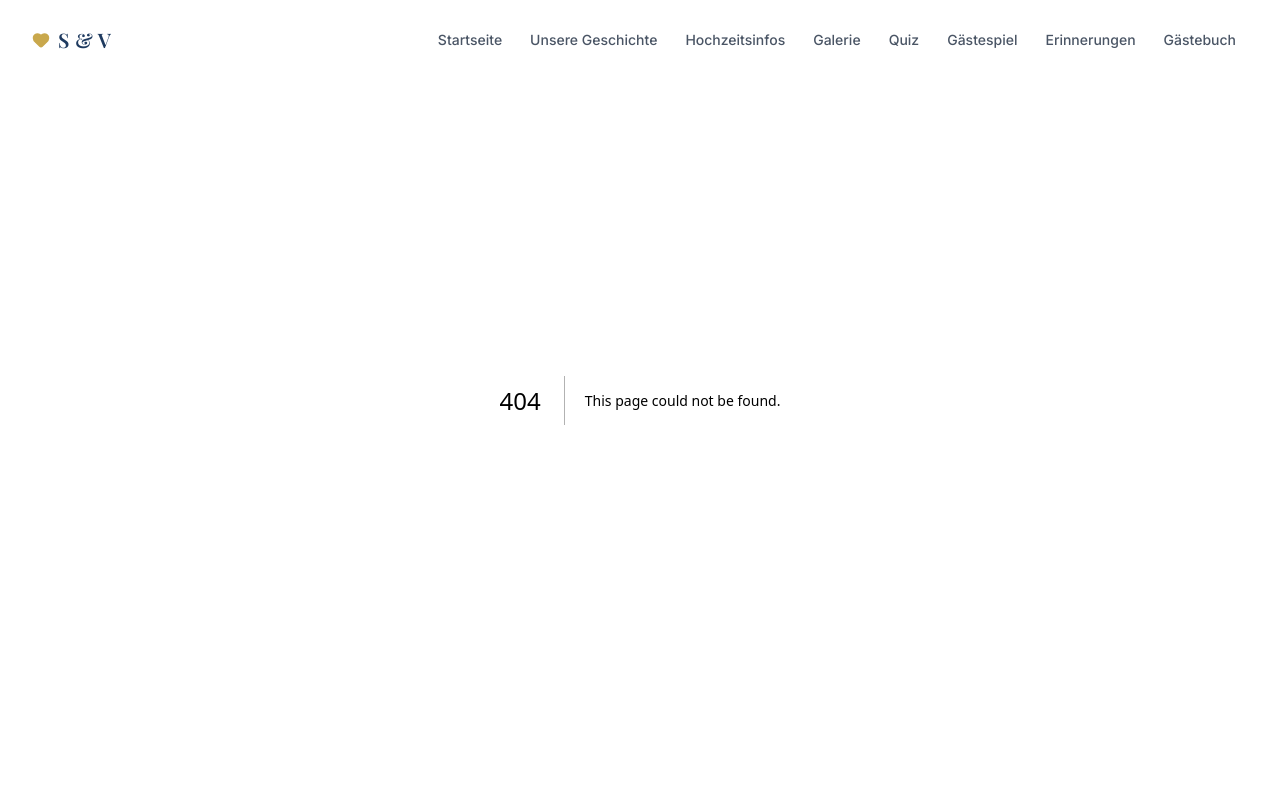
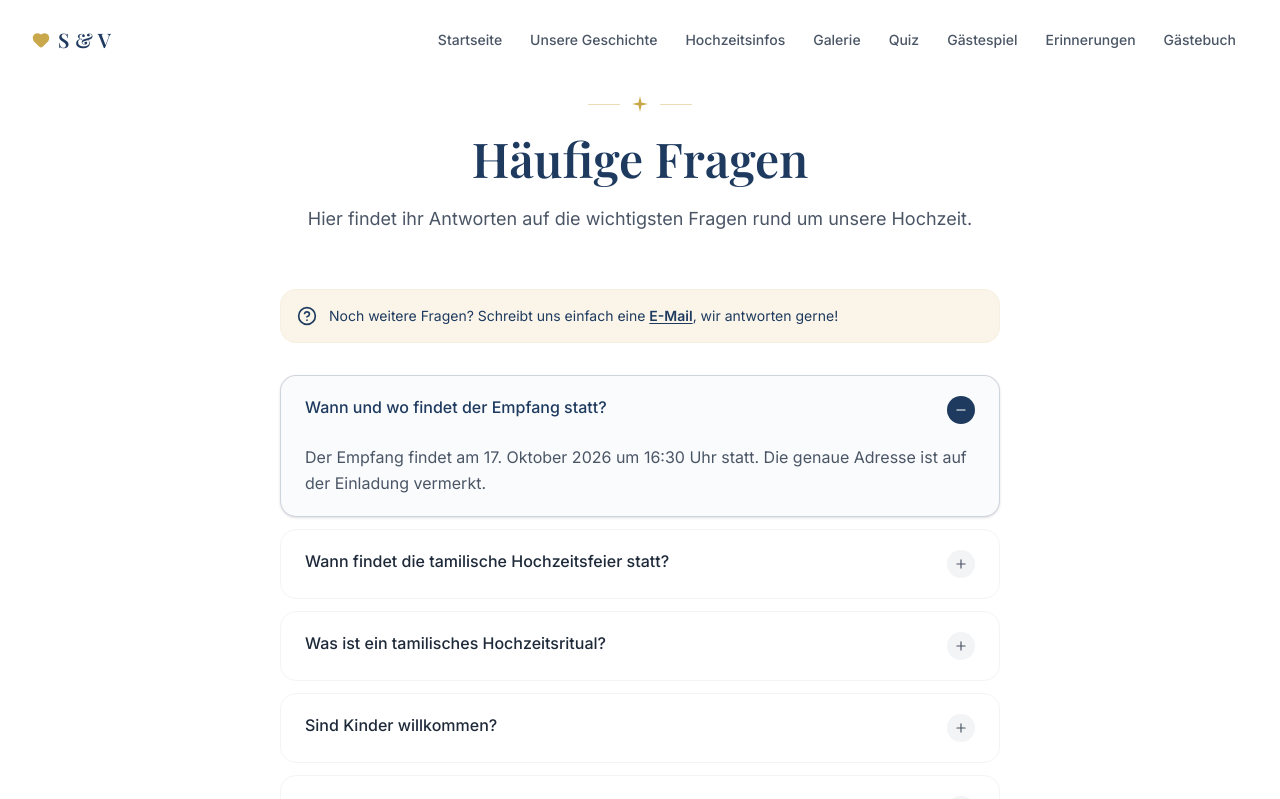
Before and after one commit to kowrithv/saru_vinith_wedding, a Next.js app: page /faq in a window 1280 px wide. Before the commit this address had no page. Shown: the top 799 px of the page. Built offline with nearby package versions, Linux system fonts and the light colour scheme.

Commit message:
Add FAQ page with accordion
Co-Authored-By: Claude Sonnet 5 <noreply@anthropic.com>

```diff
--- /dev/null
+++ b/src/app/faq/page.tsx
@@ -0,0 +1,96 @@
+'use client'
+
+import { useState } from 'react'
+import { Plus, Minus, HelpCircle } from 'lucide-react'
+import SectionTitle from '@/components/ui/SectionTitle'
+import { faqItems } from '@/lib/faq-content'
+import { cn } from '@/lib/utils'
+
+interface AccordionItemProps {
+  question: string
+  answer: string
+  isOpen: boolean
+  onToggle: () => void
+}
+
+function AccordionItem({ question, answer, isOpen, onToggle }: AccordionItemProps) {
+  return (
+    <div
+      className={cn(
+        'rounded-2xl border overflow-hidden',
+        isOpen ? 'border-dark-blue/20 bg-dark-blue/[0.02] shadow-sm' : 'border-gray-100 bg-white'
+      )}
+    >
+      <button
+        onClick={onToggle}
+        className="w-full text-left px-6 py-5 flex items-start justify-between gap-4"
+        aria-expanded={isOpen}
+      >
+        <span
+          className={cn(
+            'font-medium text-sm md:text-base leading-snug',
+            isOpen ? 'text-dark-blue' : 'text-gray-800'
+          )}
+        >
+          {question}
+        </span>
+        <span
+          className={cn(
+            'w-7 h-7 rounded-full flex items-center justify-center flex-shrink-0',
+            isOpen ? 'bg-dark-blue' : 'bg-gray-100'
+          )}
+        >
+          {isOpen ? <Minus size={14} className="text-white" /> : <Plus size={14} className="text-gray-600" />}
+        </span>
+      </button>
+
+      {isOpen && (
+        <div className="px-6 pb-5">
+          <p className="text-sm md:text-base text-gray-600 leading-relaxed">{answer}</p>
+        </div>
+      )}
+    </div>
+  )
+}
+
+export default function FAQPage() {
+  const [openId, setOpenId] = useState<string | null>(faqItems[0]?.id ?? null)
+
+  const handleToggle = (id: string) => {
+    setOpenId((prev) => (prev === id ? null : id))
+  }
+
+  return (
+    <div className="pt-24 pb-16">
+      <div className="max-w-3xl mx-auto px-4 sm:px-6">
+        <SectionTitle
+          title="Häufige Fragen"
+          subtitle="Hier findet ihr Antworten auf die wichtigsten Fragen rund um unsere Hochzeit."
+        />
+
+        <div className="flex items-center gap-3 bg-champagne/40 rounded-2xl p-4 mb-8 border border-champagne-dark/20">
+          <HelpCircle size={20} className="text-dark-blue flex-shrink-0" />
+          <p className="text-sm text-dark-blue">
+            Noch weitere Fragen? Schreibt uns einfach eine{' '}
+            <a href="mailto:hallo@saru-vinith.de" className="font-semibold underline underline-offset-2">
+              E-Mail
+            </a>
+            , wir antworten gerne!
+          </p>
+        </div>
+
+        <div className="space-y-3">
+          {faqItems.map((item) => (
+            <AccordionItem
+              key={item.id}
+              question={item.question}
+              answer={item.answer}
+              isOpen={openId === item.id}
+              onToggle={() => handleToggle(item.id)}
+            />
+          ))}
+        </div>
+      </div>
+    </div>
+  )
+}
--- /dev/null
+++ b/src/lib/faq-content.ts
@@ -0,0 +1,38 @@
+export interface FAQItem {
+  id: string
+  question: string
+  answer: string
+}
+
+export const faqItems: FAQItem[] = [
+  {
+    id: '1',
+    question: 'Wann und wo findet der Empfang statt?',
+    answer:
+      'Der Empfang findet am 17. Oktober 2026 um 16:30 Uhr statt. Die genaue Adresse ist auf der Einladung vermerkt.',
+  },
+  {
+    id: '2',
+    question: 'Wann findet die tamilische Hochzeitsfeier statt?',
+    answer:
+      'Die traditionelle tamilische Hochzeitsfeier ist für 2027 geplant. Das genaue Datum werden wir rechtzeitig auf dieser Website und per persönlicher Einladung bekanntgeben.',
+  },
+  {
+    id: '3',
+    question: 'Was ist ein tamilisches Hochzeitsritual?',
+    answer:
+      'Eine tamilische Hochzeit ist eine farbenfrohe, mehrstündige Zeremonie mit vielen Ritualen, Musik und Tanz. Die Braut trägt einen prächtigen roten Sari, und es gibt besondere Zeremonien wie das Anlegen des Thaali (Heiratskette). Gäste können traditionelle Kleidung oder festliche westliche Kleidung tragen.',
+  },
+  {
+    id: '4',
+    question: 'Sind Kinder willkommen?',
+    answer:
+      'Kinder sind herzlich willkommen! Bitte gebt bei eurer Anmeldung an, ob und wie viele Kinder ihr mitbringt, damit wir entsprechend planen können. Bei der tamilischen Feier 2027 wird es einen eigenen Bereich für die kleinen Gäste geben.',
+  },
+  {
+    id: '5',
+    question: 'Wie kann ich meine Teilnahme bestätigen?',
+    answer:
+      'Bitte meldet euch bis zum 1. September 2026 direkt bei uns per E-Mail oder Telefon an. Wir brauchen eure Rückmeldung für die Planung.',
+  },
+]
```
Also changed, not shown: 1 other file (tests, documents, lock files or other folders).
